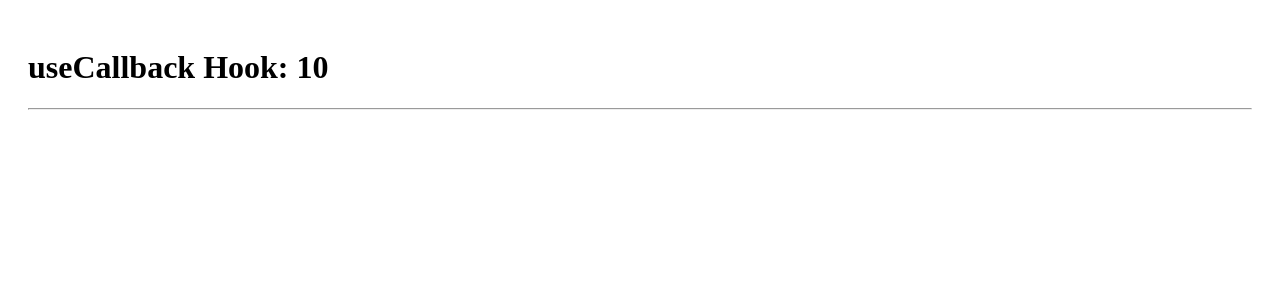
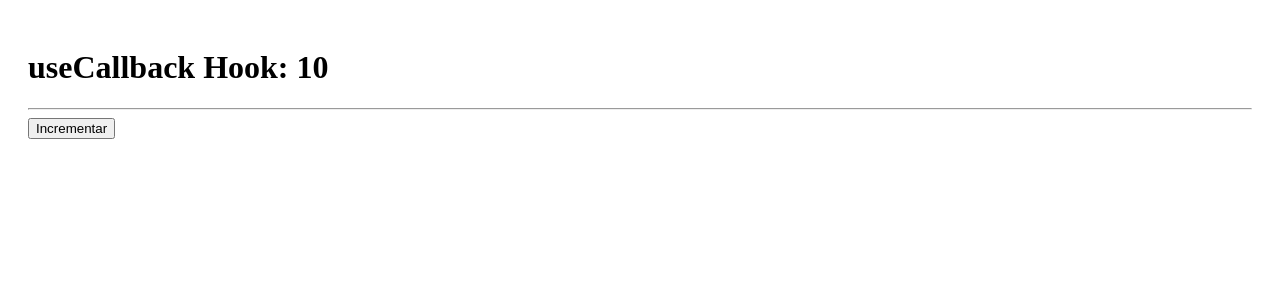
Before and after one commit to Alejandro2097/HooksApp, a React (Vite) app: page / in a window 1280 px wide. Shown: the top 300 px of the page. Built offline with nearby package versions, Linux system fonts and the light colour scheme.

Commit message:
use callback

```diff
--- a/src/06-memos/CallbackHook.jsx
+++ b/src/06-memos/CallbackHook.jsx
@@ -1,12 +1,19 @@
-import { useState } from "react"
+import { useCallback, useState } from "react"
+import { ShowIncrement } from "./ShowIncrement"
 
 export const CallbackHook = () => {
-    const [counter, setCounter] = useState(10)
+    const [counter, setCounter] = useState(10);
+    useCallback(() => {
+        setCounter(counter + 1);
+    }, [])
+    const incrementFather = () => {
+        setCounter(counter + 1);
+    }
   return (
     <>
         <h1>useCallback Hook: { counter }</h1>
         <hr/>
-
+        <ShowIncrement increment={incrementFather}/>
 
     </>
   )
--- /dev/null
+++ b/src/06-memos/ShowIncrement.jsx
@@ -0,0 +1,14 @@
+
+export const ShowIncrement = ({ increment }) => {
+    console.log('Me volvi a generar :(');
+  return (
+    <button
+        className="btn btn-primary"
+        onClick={() => {
+            increment();
+        }}
+    >
+        Incrementar
+    </button>
+  )
+}
```
